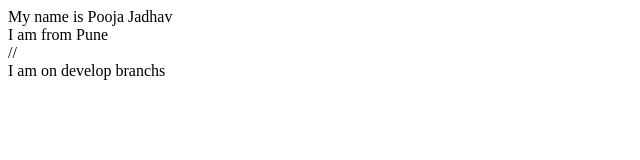
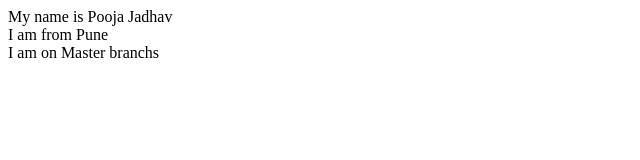
Before and after one commit to PoojaJadhav1427/Git-Training, a plain HTML site: page index.html in a window 1280 px wide. Shown: the whole page, without its empty margins (0-640 px from the left). Drawn offline with Linux system fonts and the light colour scheme.

Commit message:
changes made

```diff
--- a/index.html
+++ b/index.html
@@ -1,3 +1,3 @@
 <div> My name is Pooja Jadhav</div>
 <div> I am from Pune</div>
-//<div> I am on develop branchs</div>
+<div> I am on Master branchs</div>
```
